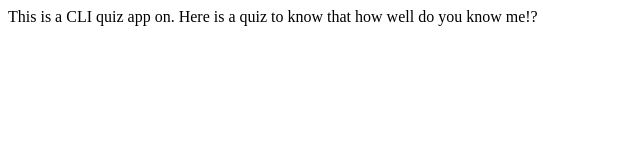
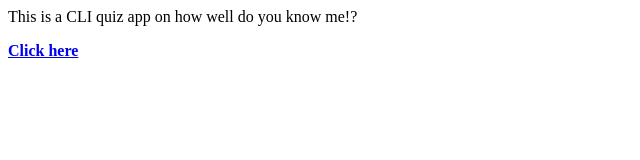
Before and after one commit to Namrata-J/Project-1, a plain HTML site: page index.html in a window 1280 px wide. Shown: the whole page, without its empty margins (0-640 px from the left). Drawn offline with Linux system fonts and the light colour scheme.

Commit message:
doc:added link.
added a link to CLI app.

```diff
--- a/index.html
+++ b/index.html
@@ -7,7 +7,8 @@
     <title>CLI quiz app</title>
 </head>
 <body>
-    This is a CLI quiz app on.
-    Here is a quiz to know that how well do you know me!?
+    This is a CLI quiz app on how well do you know me!?
+
+   <p><a href="https://replit.com/@NamrataJain29/CLI-quiz-app"><strong>Click here</strong></a></p>
 </body>
 </html>
```
